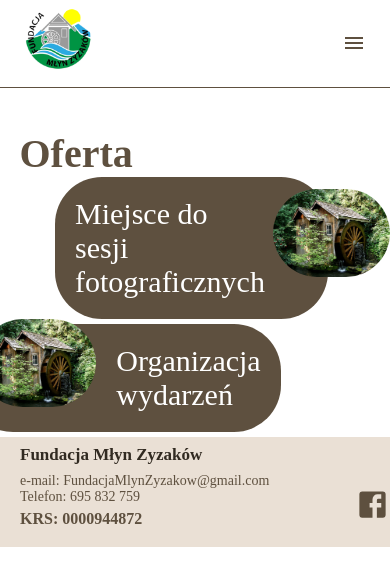
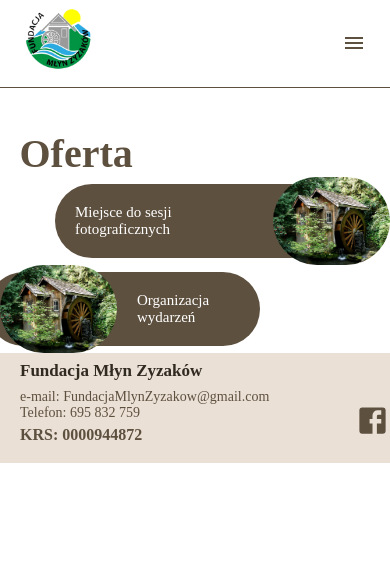
Before and after one commit to asiabielawska/ProjektFundacji, a React (Vite) app: page /oferta in a window 390 px wide. Shown: the top 586 px of the page. Built offline with nearby package versions, Linux system fonts and the light colour scheme; a web font is replaced by a local one.

Commit message:
Offer style change

```diff
--- a/src/components/Offer/styled.ts
+++ b/src/components/Offer/styled.ts
@@ -23,9 +23,10 @@ export const SingleOfferOfFundation = styled("div")({
   display: "flex",
   alignItems: "center",
   justifyContent: "center",
+  width: "100vw",
 });
 
-export const OfferText = styled("span")(({ side }: Props) => ({
+export const OfferText = styled("span")<Props>(({ side, theme }) => ({
   order: side === "left" ? 0 : 1,
   transform: side === "left" ? "translate(55px, 0)" : "translate(-130px, 0)",
   backgroundColor: "#5E503F",
@@ -36,14 +37,29 @@ export const OfferText = styled("span")(({ side }: Props) => ({
   paddingRight: side === "left" ? 60 : 20,
   paddingLeft: side === "left" ? 20 : 150,
   fontSize: 30,
-  width: "50%",
+  width: "50vw",
+  [theme.breakpoints.down(850)]: {
+    fontSize: 20,
+  },
+  [theme.breakpoints.down(530)]: {
+    fontSize: 15,
+  },
 }));
 
-export const OfferImg = styled("img")(({ side }: Props) => ({
+export const OfferImg = styled("img")<Props>(({ side, theme }) => ({
   order: side === "left" ? 1 : 0,
   borderRadius: 47,
   zIndex: 2,
   height: "10%",
   width: "30%",
   marginBottom: 30,
+  [theme.breakpoints.down(850)]: {
+    height: "10%",
+    width: "40%",
+  },
+  [theme.breakpoints.down(600)]: {
+    height: "10%",
+    width: "30%",
+    marginBottom: 0,
+  },
 }));
```
